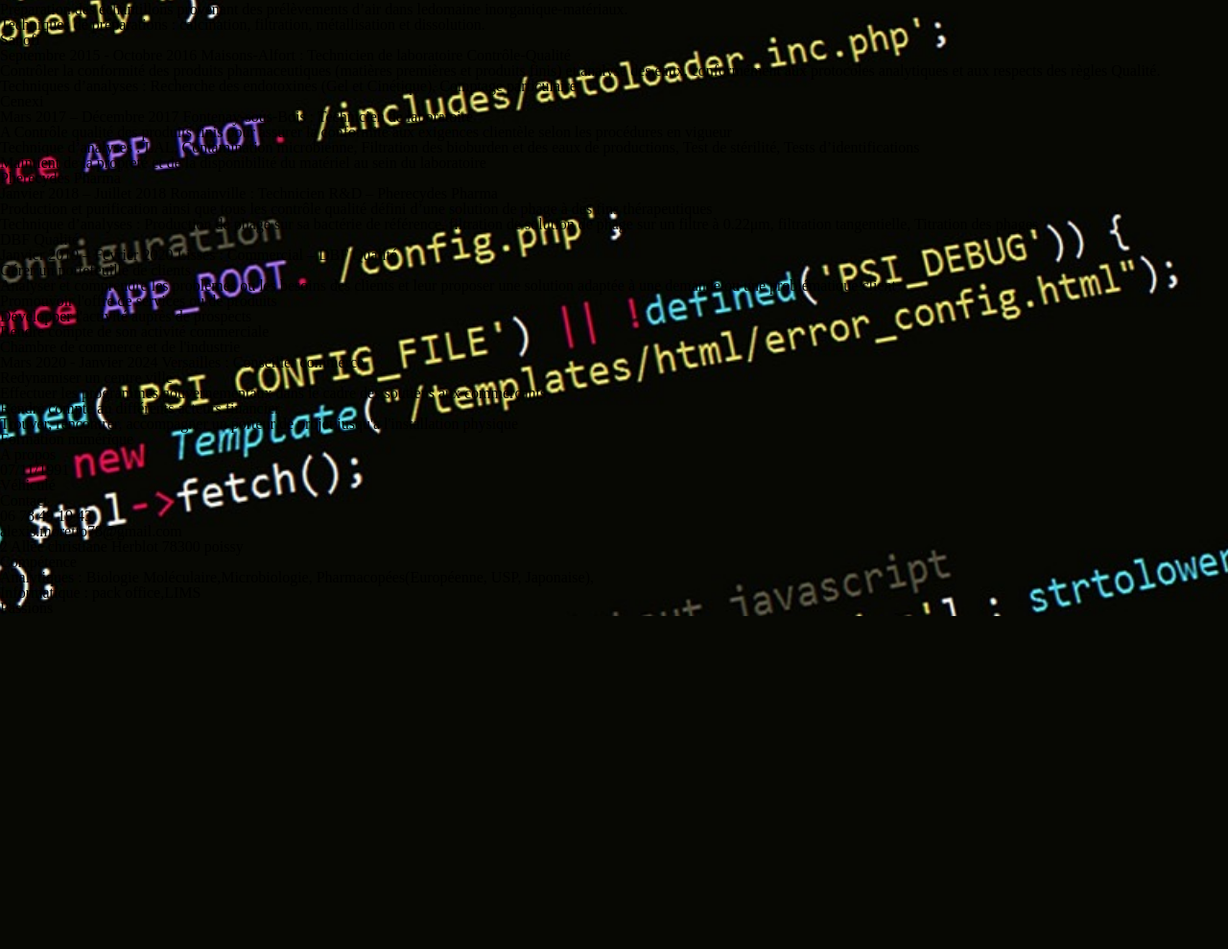
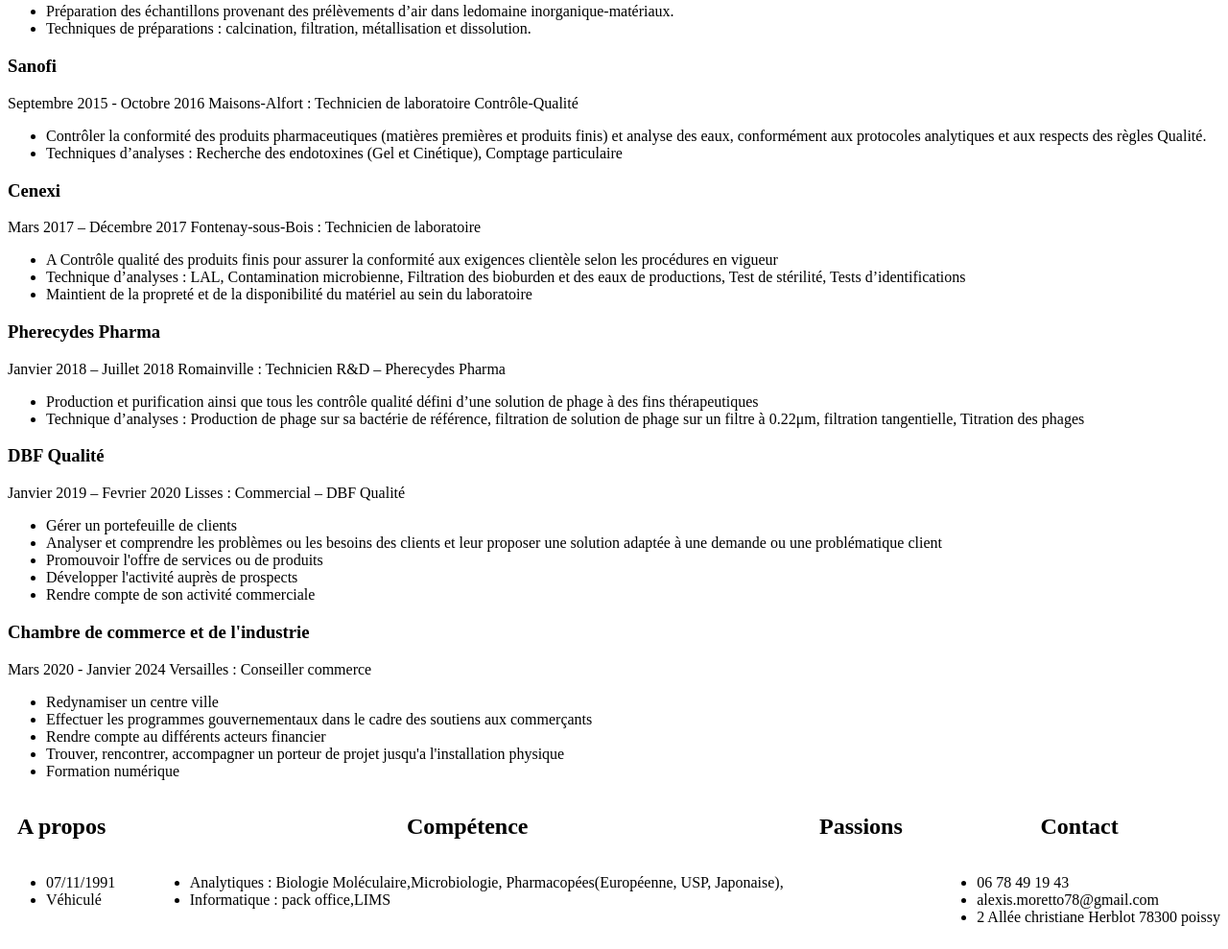
Before and after one commit to AlexisMoretto/AlexisMoretto.github.io, a PHP site: page /html/index.html in a window 1280 px wide. Shown: the part 445-1434 px from the top of the page at 96% size. Before the commit the page ends 1087 px from the top, so only its background shows below. Run offline with PHP 8.4, Linux system fonts and the light colour scheme.

Commit message:
footer fait
footer fait

```diff
--- a/css/style.css
+++ b/css/style.css
@@ -1,6 +1,22 @@
-body{
-    background-image: url(/image/programming-583923_1280.jpg) ;
-    background-size: cover;
-    background-position: center;
-    background-repeat: no-repeat;
+
+.parcours{
+    display: flex;
+    flex-direction: column;
+
 }
+.footer__all{
+    display: flex;
+    align-items: baseline;
+    justify-content: space-between;
+
+
+
+}
+.footer__text{
+    display: flex;
+    flex-direction: column;
+    align-items: center;
+}
+.competence{
+
+}
--- a/html/index.html
+++ b/html/index.html
@@ -3,32 +3,33 @@
 <head>
     <meta charset="UTF-8">
     <meta name="viewport" content="width=device-width, initial-scale=1.0">
-    <link rel="stylesheet" href="/css/reset.css">
+
     <link rel="stylesheet" href="/css/style.css">
+
     <title>Alexis Moretto</title>
 </head>
 <body>
-    <h1>Alexis Moretto en formation DWWD</h1>
-    <div>
+    <div class="parcours">
+        <h1 class = bigTitle>Alexis Moretto en formation DWWD</h1>
+
         <div class="etude">
-        <h2>Etude</h2>
-            <h3>Bac</h3>
-                <p>2010 : Bac Sciences et Techniques de laboratoire</p>
-            <h3>BTS</h3>
+            <h2 class="normalTitle">Etude</h2>
+                <h3 class="title">Bac</h3>
+                    <p>2010 : Bac Sciences et Techniques de laboratoire</p>
+                <h3>BTS</h3>
                 <p>2012 : BTS BioAnalyse et Contrôle (Biochimie)</p>
         </div>
         <div class="experience">
-        <h2>Expériences Professionnelles</h2>
+        <h2 class="normalTitle">Expériences Professionnelles</h2>
         <h3>ITGA</h3>
 
             <p>Septembre 2014 - Avril 2015 à Meudon : Technicien de laboratoire</p>
-            <img src="../../../Desktop/Banque d'image/Localisation.png" alt="">
             <ul>
                 <li>Préparation des échantillons provenant des prélèvements d’air dans ledomaine inorganique-matériaux.</li>
                 <li>Techniques de préparations : calcination, filtration, métallisation et dissolution.</li>
             </ul>
 
-        <h3>Sanofi</h3>
+        <h3 class="title">Sanofi</h3>
             <p>Septembre 2015 - Octobre 2016 Maisons-Alfort : Technicien de laboratoire Contrôle-Qualité</p>
             <ul>
                 <li>Contrôler la conformité des produits pharmaceutiques (matières premières et
@@ -36,7 +37,7 @@
                         respects des règles Qualité.</li>
                 <li>Techniques d’analyses : Recherche des endotoxines (Gel et Cinétique), Comptage particulaire</li>
             </ul>
-        <h3>Cenexi</h3>
+        <h3 class="title">Cenexi</h3>
 
             <p>Mars 2017 – Décembre 2017 Fontenay-sous-Bois : Technicien de laboratoire</p>
             <ul>
@@ -46,14 +47,14 @@
                     bioburden et des eaux de productions, Test de stérilité, Tests d’identifications</li>
                 <li>Maintient de la propreté et de la disponibilité du matériel au sein du laboratoire</li>
             </ul>
-        <h3>Pherecydes Pharma</h3>
+        <h3 class="title">Pherecydes Pharma</h3>
 
             <p>Janvier 2018 – Juillet 2018 Romainville : Technicien R&amp;D – Pherecydes Pharma</p>
             <ul>
                 <li>Production et purification ainsi que tous les contrôle qualité défini d’une solution de phage à des fins thérapeutiques</li>
                 <li>Technique d’analyses : Production de phage sur sa bactérie de référence, filtration de solution de phage sur un filtre à 0.22μm, filtration tangentielle, Titration des phages</li>
             </ul>
-        <h3>DBF Qualité</h3>
+        <h3 class="title">DBF Qualité</h3>
 
             <p>Janvier 2019 – Fevrier 2020 Lisses : Commercial – DBF Qualité </p>
             <ul>
@@ -63,7 +64,7 @@
                 <li> Développer l&#39;activité auprès de prospects</li>
                 <li>Rendre compte de son activité commerciale</li>
             </ul>
-        <h3>Chambre de commerce et de l'industrie</h3>
+        <h3 class="title">Chambre de commerce et de l'industrie</h3>
 
             <p>Mars 2020 - Janvier 2024 Versailles : Conseiller commerce</p>
             <ul>
@@ -75,17 +76,41 @@
             </ul>
         </div>
     </div>
-    <div class="apropos">
-        <h2>A propos</h2>
-        <p>07/11/1991</p><p>Véhiculé</p>
-        <h2>Contact</h2>
-        <p>06 78 49 19 43</p><p>alexis.moretto78@gmail.com</p><p>2 Allée christiane Herblot 78300 poissy</p>
-        <h2>Compétence</h2>
-        <ul>
-            <li>Analytiques : Biologie Moléculaire,Microbiologie, Pharmacopées(Européenne, USP, Japonaise),</li>
-            <li>Informatique : pack office,LIMS</li>
-        </ul>
-        <h2>Passions</h2>
-    </div>
+
+    <footer>
+        <div class="footer__all informationPersonnel">
+            <div class="footer__text apropos">
+                <h2 class="normalTitle">A propos</h2>
+                    <ul class=" listFooter">
+                        <li class="elementFooter">07/11/1991</li>
+                        <li class="elementFooter">Véhiculé</li>
+                    </ul>
+            </div>
+            <div class ="footer__all competence">
+                <div class="footer__text competence">
+                <h2 class="normalTitle">Compétence</h2>
+                    <ul class=" listFooter">
+                        <li class="elementFooter">Analytiques : Biologie Moléculaire,Microbiologie, Pharmacopées(Européenne, USP, Japonaise),</li>
+                        <li class="elementFooter">Informatique : pack office,LIMS</li>
+                    </ul>
+                </div>
+            </div>
+            <div class="footer__text footer__all passion">
+                <div class="footer__text passion">
+                 <h2 class="normalTitle">Passions</h2>
+                </div>
+            </div>
+            <div class="footer__all contact">
+                <div class="footer__text contact">
+                    <h2 class="normalTitle">Contact</h2>
+                <ul class=" listFooter">
+                    <li class="elementFooter">06 78 49 19 43</li>
+                    <li class="elementFooter">alexis.moretto78@gmail.com</li>
+                    <li class="elementFooter">2 Allée christiane Herblot 78300 poissy</li>
+                </div>
+            </div>
+        </div>
+    </footer>
 </body>
+
 </html>
```
